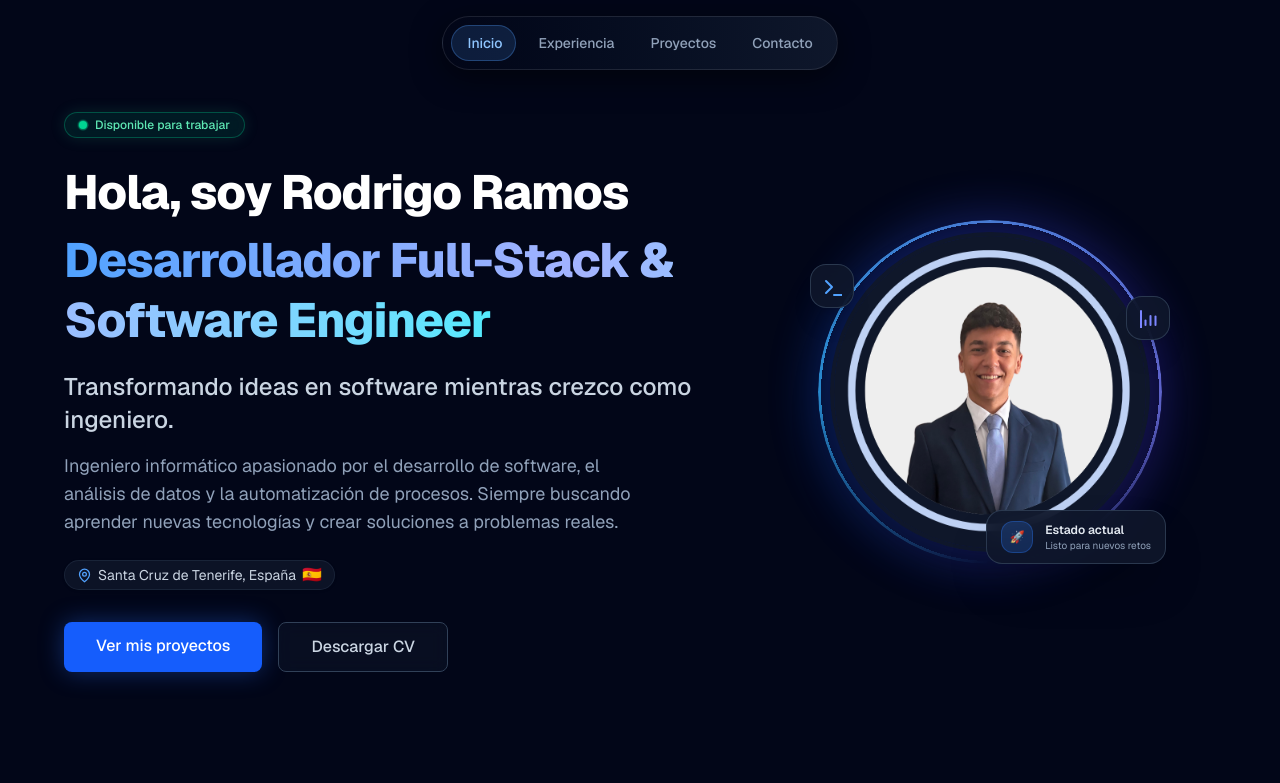
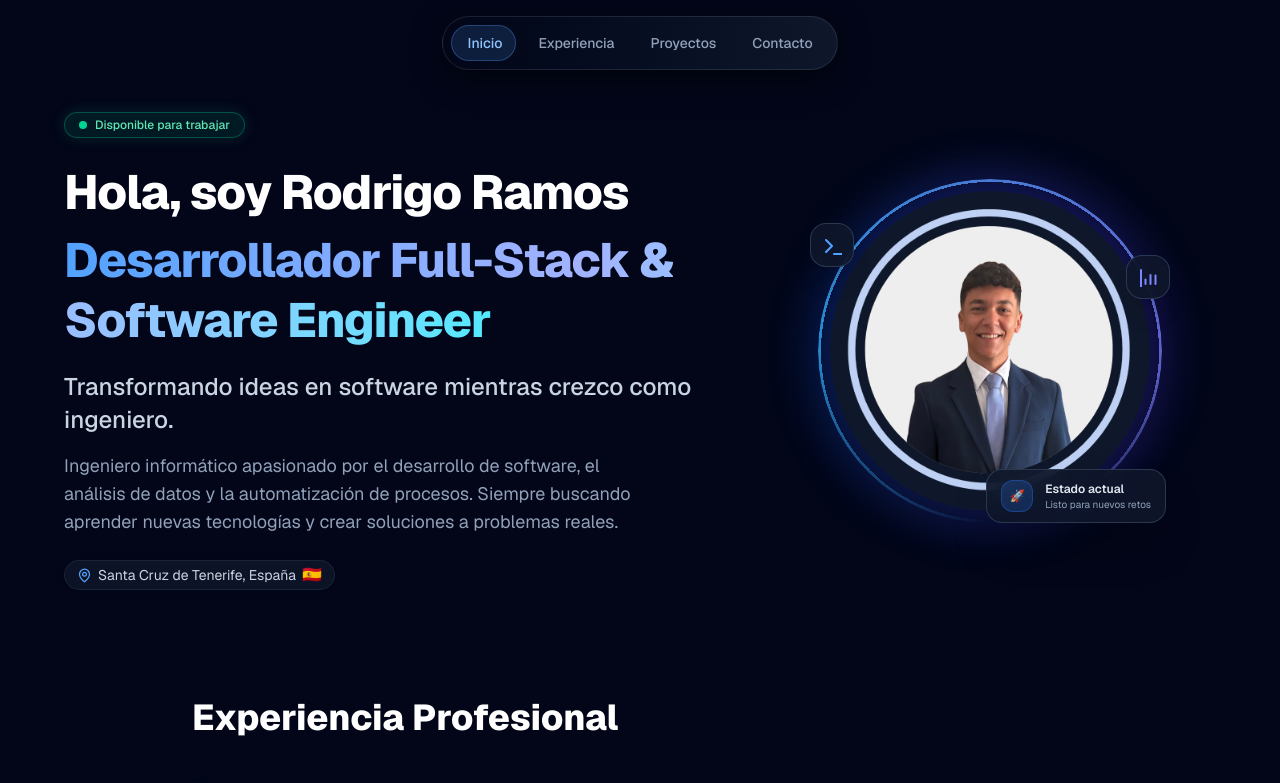
Before and after one commit to Rodriramos/Portfolio-Website, a React (Vite) app: page / in a window 1280 px wide. Shown: the top 783 px of the page. Built offline with nearby package versions, Linux system fonts and the light colour scheme.

Commit message:
Remove action buttons from Home component for a cleaner layout

```diff
--- a/src/components/Home.jsx
+++ b/src/components/Home.jsx
@@ -116,23 +116,6 @@ const Home = () => {
               Santa Cruz de Tenerife, España <span className="text-base leading-none">🇪🇸</span>
             </span>
           </div>
-
-          {/* Botones de acción */}
-          <div className="mt-8 flex flex-col sm:flex-row gap-3 sm:gap-4 justify-center md:justify-start">
-            <a
-              href="#projects"
-              className="px-8 py-3 bg-blue-600 hover:bg-blue-500 transition-all rounded-lg font-medium text-white shadow-[0_0_25px_rgba(37,99,235,0.4)] hover:shadow-[0_0_35px_rgba(37,99,235,0.6)] hover:-translate-y-0.5 active:translate-y-0"
-            >
-              Ver mis proyectos
-            </a>
-            <a
-              href="/Cv.pdf"
-              download="English CV Rodrigo Ramos Hernandez.pdf"
-              className="px-8 py-3 border border-slate-700 hover:border-slate-500 bg-slate-900/50 hover:bg-slate-800/60 backdrop-blur-sm transition-all rounded-lg font-medium text-slate-300 hover:text-white hover:-translate-y-0.5 active:translate-y-0"
-            >
-              Descargar CV
-            </a>
-          </div>
         </div>
 
         {/* Columna derecha: foto (Ocupa 5 columnas y se centra) */}
```
